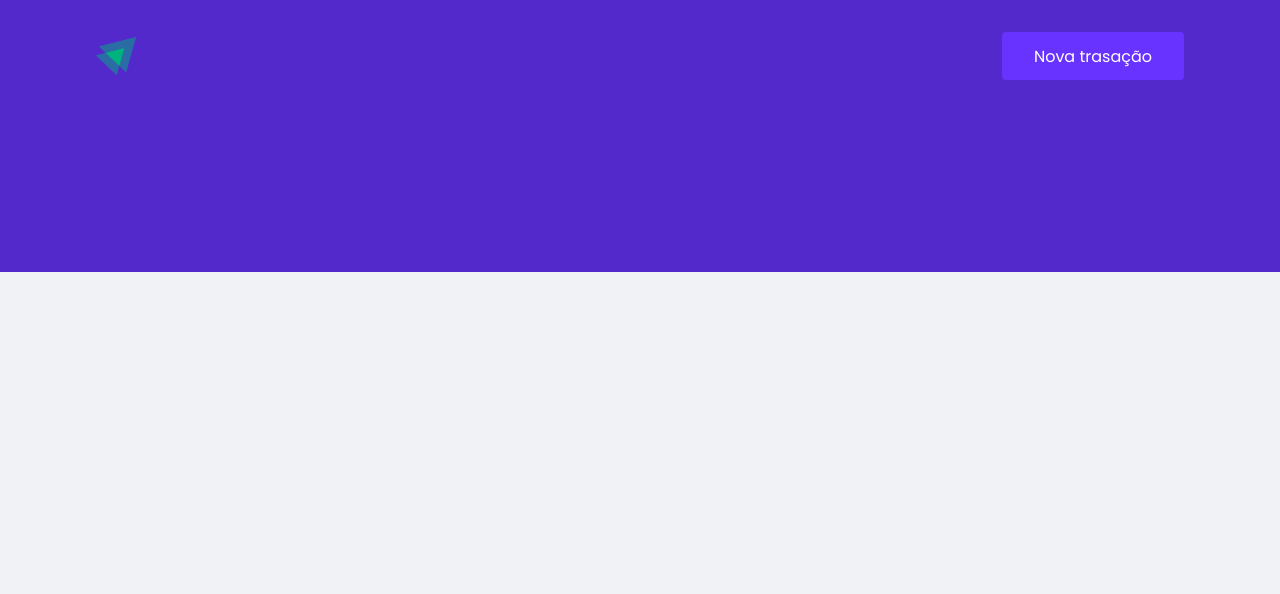
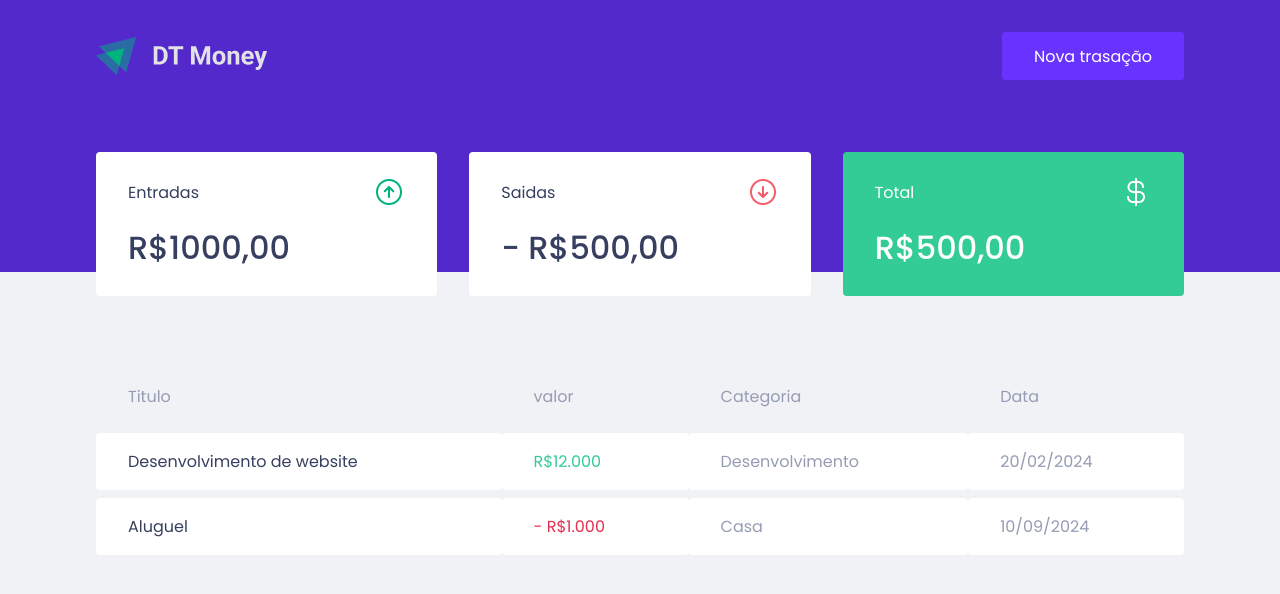
Before and after one commit to gabriel-r1beiro/Money, a React (Vite) app: page / in a window 1280 px wide. Shown: the top 594 px of the page. Built offline with nearby package versions, Linux system fonts and the light colour scheme.

Commit message:
front-end 60%

```diff
--- a/index.html
+++ b/index.html
@@ -9,7 +9,7 @@
     <meta name="viewport" content="width=device-width, initial-scale=1.0" />
 
     <!-- Fonts do Google -->
-    <link href="https://fonts.googleapis.com/css2?family=Poppins:wght@100;400;600&display=swap" rel="stylesheet">
+    <link href="https://fonts.googleapis.com/css2?family=Poppins:wght@100;400;500;600&display=swap" rel="stylesheet">
     <title>Money</title>
   </head>
   <body>
--- a/src/App.tsx
+++ b/src/App.tsx
@@ -1,3 +1,4 @@
+import { Dashboard } from "./components/Dashboard"
 import { Header } from "./components/Header"
 import { GlobalStyle } from "./style/global"
 
@@ -6,6 +7,7 @@ export const App = () => {
   return (
     <>
       <Header />
+      <Dashboard />
       <GlobalStyle />
     </>
   )
--- /dev/null
+++ b/src/components/Dashboard/index.tsx
@@ -0,0 +1,12 @@
+import { Summary } from "../Summary"
+import { TransactionsTable } from "../TransactionsTable"
+import { Conteiner } from "./style"
+
+export const Dashboard = () => {
+    return (
+        <Conteiner>
+            <Summary />
+            <TransactionsTable />
+        </Conteiner>
+    )
+}
--- /dev/null
+++ b/src/components/Dashboard/style.ts
@@ -0,0 +1,7 @@
+import styled from "styled-components";
+
+export const Conteiner = styled.main`
+    max-width: 1120px;
+    margin: 0 auto;
+    padding: 2.5rem 1rem;
+`;
--- a/src/components/Header/index.tsx
+++ b/src/components/Header/index.tsx
@@ -1,4 +1,4 @@
-import logoImg from "../../assets/Ignite simbol.png"
+import logoImg from "../../assets/Logo.png"
 import { Conteiner, Content } from "./style"
 
 export const Header = () => {
@@ -12,4 +12,4 @@ export const Header = () => {
             </Content>
         </Conteiner>
     )
-}
+};
--- /dev/null
+++ b/src/components/Summary/index.tsx
@@ -0,0 +1,34 @@
+import { Conteiner } from "./style"
+import icomeImg from "../../assets/Icons.png"
+import outcomeImg from "../../assets/saidas.png"
+import totalImg from "../../assets/money.png"
+
+export const Summary = () => {
+    return (
+        <Conteiner>
+            <div>
+                <header>
+                    <p>Entradas</p>
+                    <img src={icomeImg} alt="Entradas" />
+                </header>
+                <strong>R$1000,00</strong>
+            </div>
+
+            <div>
+                <header>
+                    <p>Saidas</p>
+                    <img src={outcomeImg} alt="Saidas" />
+                </header>
+                <strong>- R$500,00</strong>
+            </div>
+
+            <div className="highlitght-background">
+                <header>
+                    <p>Total</p>
+                    <img src={totalImg} alt="Total" />
+                </header>
+                <strong>R$500,00</strong>
+            </div>
+        </Conteiner>
+    )
+}
--- /dev/null
+++ b/src/components/Summary/style.ts
@@ -0,0 +1,34 @@
+import styled from "styled-components";
+
+export const Conteiner = styled.div`
+    display: grid;
+    grid-template-columns: repeat(3, 1fr);
+    gap: 2rem;
+    margin-top: -10rem;
+
+    div {
+        background-color: var(--shape);
+        padding: 1.5rem 2rem;
+        border-radius: 0.25rem;
+        color: var(--text-title);
+
+        header{
+            display: flex;
+            align-items: center;
+            justify-content: space-between;
+        }
+
+        strong {
+            display: block;
+            margin-top: 1rem;
+            font-size: 2rem;
+            font-weight: 500;
+            line-height: 3rem;
+        }
+
+        &.highlitght-background {
+            background-color: var(--green);
+            color: #fff;
+        }
+    }
+`;
--- /dev/null
+++ b/src/components/TransactionsTable/index.tsx
@@ -0,0 +1,35 @@
+import { Conteiner } from './style'
+
+export const TransactionsTable = () => {
+    return (
+        <Conteiner>
+            <table>
+                <thead>
+                    <tr>
+                        <th>Titulo</th>
+                        <th>valor</th>
+                        <th>Categoria</th>
+                        <th>Data</th>
+                    </tr>
+                </thead>
+
+                <tbody>
+                    <tr>
+                        <td>Desenvolvimento de website</td>
+                        <td className="deposit">R$12.000</td>
+                        <td>Desenvolvimento</td>
+                        <td>20/02/2024</td>
+                    </tr>
+
+                    <tr>
+                        <td>Aluguel</td>
+                        <td className="withdraw">- R$1.000</td>
+                        <td>Casa</td>
+                        <td>10/09/2024</td>
+                    </tr>
+
+                </tbody>
+            </table>
+        </Conteiner>
+    )
+}
--- /dev/null
+++ b/src/components/TransactionsTable/style.ts
@@ -0,0 +1,42 @@
+import styled from "styled-components";
+
+export const Conteiner = styled.div`
+    margin-top: 4rem;
+
+    table{
+        width: 100%;
+        border-spacing: 0 0.5rem;
+
+        th {
+            color: var(--text-body);
+            font-weight: 400;
+            padding: 1rem 2rem;
+            text-align: left;
+
+        }
+
+        td{
+            padding: 1rem 2rem;
+            border: 0;
+            background-color: var(--shape);
+            font-weight: 400;
+            color: var(--text-body);
+            border-radius: 0.25rem;
+
+            &:first-child {
+                color: var(--text-title);
+            }
+
+            &.deposit {
+                color: var(--green);
+            }
+            &.withdraw{
+                color: var(--red);
+            }
+
+        }
+
+
+    }
+
+`;
--- a/src/style/global.ts
+++ b/src/style/global.ts
@@ -4,7 +4,7 @@ export const GlobalStyle = createGlobalStyle`
     :root {
         --red: #E52E4D;
         --blue: #5429CC;
-
+        --green: #33cc95;
         --blue-light: #6933FF;
 
         --text-title: #363f5f;
```
Also changed, not shown: src/assets/Logo.png (added).
